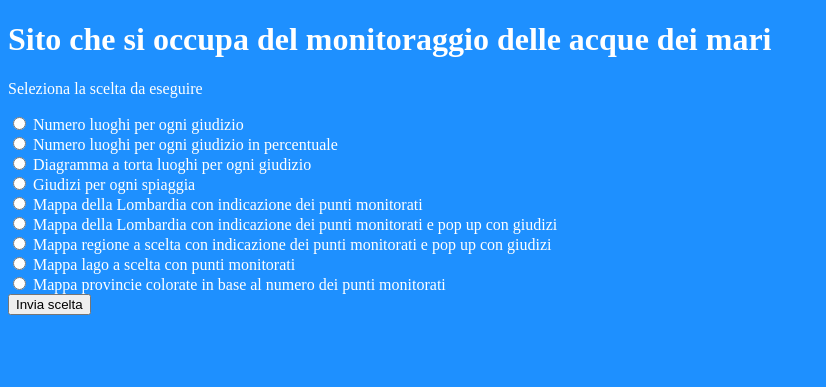
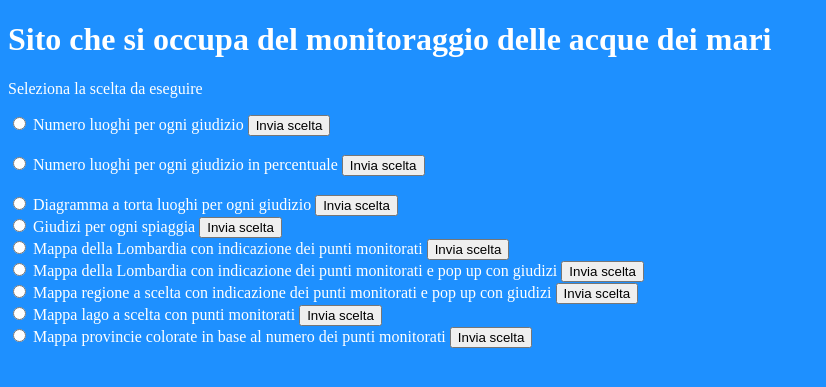
Before and after one commit to Leonardodarienzo/EserciziEstiviInformatica, a Flask app: page /Scelta2 in a window 1280 px wide. Shown: the top 387 px of the page, without its empty margins (0-826 px from the left). Run offline with Flask 3, Linux system fonts and the light colour scheme.

Commit message:
esercizio 1

```diff
--- a/app.py
+++ b/app.py
@@ -13,9 +13,10 @@
 @app.route('/Scelta1', methods=['GET'])
 def Scelta1():
      df = pd.read_excel('GdL_GV_2021.xlsx')
-     df_bool = (df=='entro i limiti')
-     print(df_bool.values.sum())
-     return render_template("scelta1.html")
+     df_giudizio = df.groupby("giudizio")[["localita"]].count().reset_index()
+     giudizio = list(df_giudizio["giudizio"])
+     numero = list(df_giudizio["localita"])
+     return render_template("scelta1.html", numero=numero, prova = df_giudizio.to_html())
 
 @app.route('/Scelta2', methods=['GET'])
 def Scelta2():
--- a/templates/home.html
+++ b/templates/home.html
@@ -5,38 +5,63 @@
 
     <h1>Sito che si occupa del monitoraggio delle acque dei mari</h1>
 
-    <form action="/homepage" method = 'GET'>
-        <p>Seleziona la scelta da eseguire</p>
-        <input type = 'radio' id = 'Scelta 1' name = 'Menù' value = 'N_Luoghi'>
-        <label for="N_Luoghi">Numero luoghi per ogni giudizio</label>
+        <form action = "/Scelta1" method = "GET">
+            <p>Seleziona la scelta da eseguire</p>
+            <input type = 'radio' id = 'Scelta 1' name = 'Menù' value = 'N_Luoghi'>
+            <label for="N_Luoghi">Numero luoghi per ogni giudizio</label>
+            <input type="submit" value='Invia scelta'>
+        </form>
         <br>
+        <form action = "/Scelta2" method = "GET">
         <input type = 'radio' id = 'Scelta 2' name = 'Menù' value = 'N_Luoghi_perc'>
         <label for="N_Luoghi_perc">Numero luoghi per ogni giudizio in percentuale</label>
+        <input type="submit" value='Invia scelta'>
+        </form>
         <br>
+        <form action = "/Scelta3" method = "GET"></form>
         <input type = 'radio' id = 'Scelta 3' name = 'Menù' value = 'N_Luoghi_grafico'>
         <label for="N_Luoghi_grafico">Diagramma a torta luoghi per ogni giudizio</label>
+        <input type="submit" value='Invia scelta'>
+        </form>
         <br>
+        <form action = "/Scelta4" method = "GET"></form>
         <input type = 'radio' id = 'Scelta 4' name = 'Menù' value = 'Giudizi_spiaggia'>
         <label for="Giudizi_spiaggia">Giudizi per ogni spiaggia</label>
+        <input type="submit" value='Invia scelta'>
+        </form>
         <br>
+        <form action = "/Scelta5" method = "GET"></form>
         <input type = 'radio' id = 'Scelta 5' name = 'Menù' value = 'Mappa_Lombardia'>
         <label for="Mappa_Lombardia">Mappa della Lombardia con indicazione dei punti monitorati</label>
+        <input type="submit" value='Invia scelta'>
+        </form>
         <br>
+        <form action = "/Scelta6" method = "GET"></form>
         <input type = 'radio' id = 'Scelta 6' name = 'Menù' value = 'Mappa_Lombardia_popup'>
         <label for="Mappa_Lombardia_popup">Mappa della Lombardia con indicazione dei punti monitorati e pop up con giudizi</label>
+        <input type="submit" value='Invia scelta'>
+        </form>
         <br>
+        <form action = "/Scelta7" method = "GET"></form>
         <input type = 'radio' id = 'Scelta 7' name = 'Menù' value = 'Mappa_scelta'>
         <label for="Mappa_scelta">Mappa regione a scelta con indicazione dei punti monitorati e pop up con giudizi</label>
+        <input type="submit" value='Invia scelta'>
+        </form>
         <br>
+        <form action = "/Scelta8" method = "GET"></form>
         <input type = 'radio' id = 'Scelta 8' name = 'Menù' value = 'Mappa_Lago'>
         <label for="Mappa_Lago">Mappa lago a scelta con punti monitorati</label>
+        <input type="submit" value='Invia scelta'>
+        </form>
         <br>
+        <form action = "/Scelta9" method = "GET"></form>
         <input type = 'radio' id = 'Scelta 9' name = 'Menù' value = 'Mappa_Province'>
         <label for="Mappa_Province">Mappa provincie colorate in base al numero dei punti monitorati</label>
+        <input type="submit" value='Invia scelta'>
+        </form>
         <br>
-        <input type="submit" value='Invia scelta'>
 
-    </form>
+
 
 </body>
 </html>
```
Also changed, not shown: templates/scelta1.html (+1 -11 lines), 1 other file.
